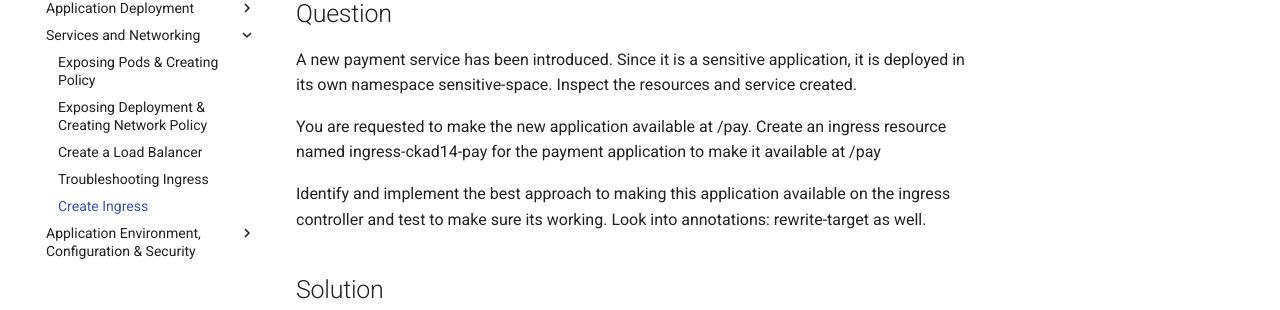
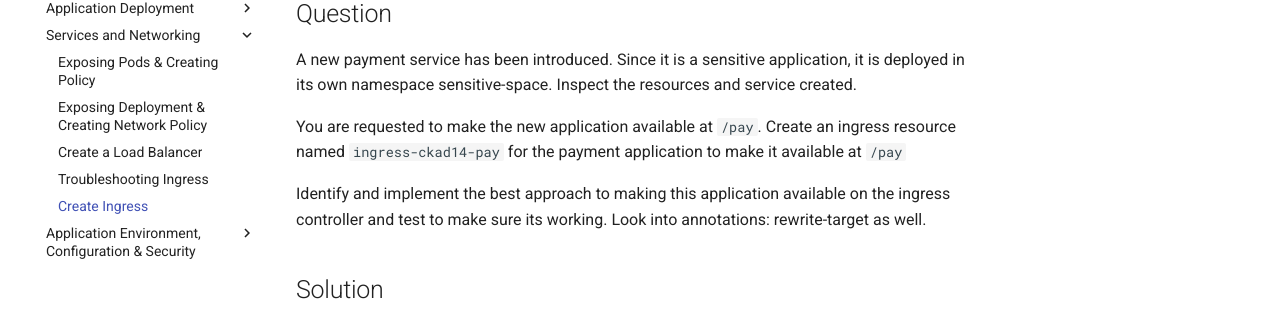
Before and after one commit to CodedByHasan/kubernetes-examples, an MkDocs documentation site: the page built from docs/services-and-networking/example5.md, in a window 1280 px wide and 958 px high. Shown: the part 184-494 px from the top of the window. Built offline with MkDocs 1.6.1 and Material for MkDocs 9.7.7, drawn with Linux system fonts in a browser that asks for light colours.

Commit message:
fix: minor updates

```diff
--- a/docs/services-and-networking/example5.md
+++ b/docs/services-and-networking/example5.md
@@ -5,8 +5,8 @@
 A new payment service has been introduced. Since it is a sensitive application, it is deployed in its own namespace
 sensitive-space. Inspect the resources and service created.
 
-You are requested to make the new application available at /pay. Create an ingress resource named ingress-ckad14-pay
-for the payment application to make it available at /pay
+You are requested to make the new application available at `/pay`. Create an ingress resource named `ingress-ckad14-pay`
+for the payment application to make it available at `/pay`
 
 Identify and implement the best approach to making this application available on the ingress controller and test to
 make sure its working. Look into annotations: rewrite-target as well.
```
Also changed, not shown: docs/application-deployment/example3.md (+1 -1 lines), docs/services-and-networking/example4.md (+3 -2 lines).
